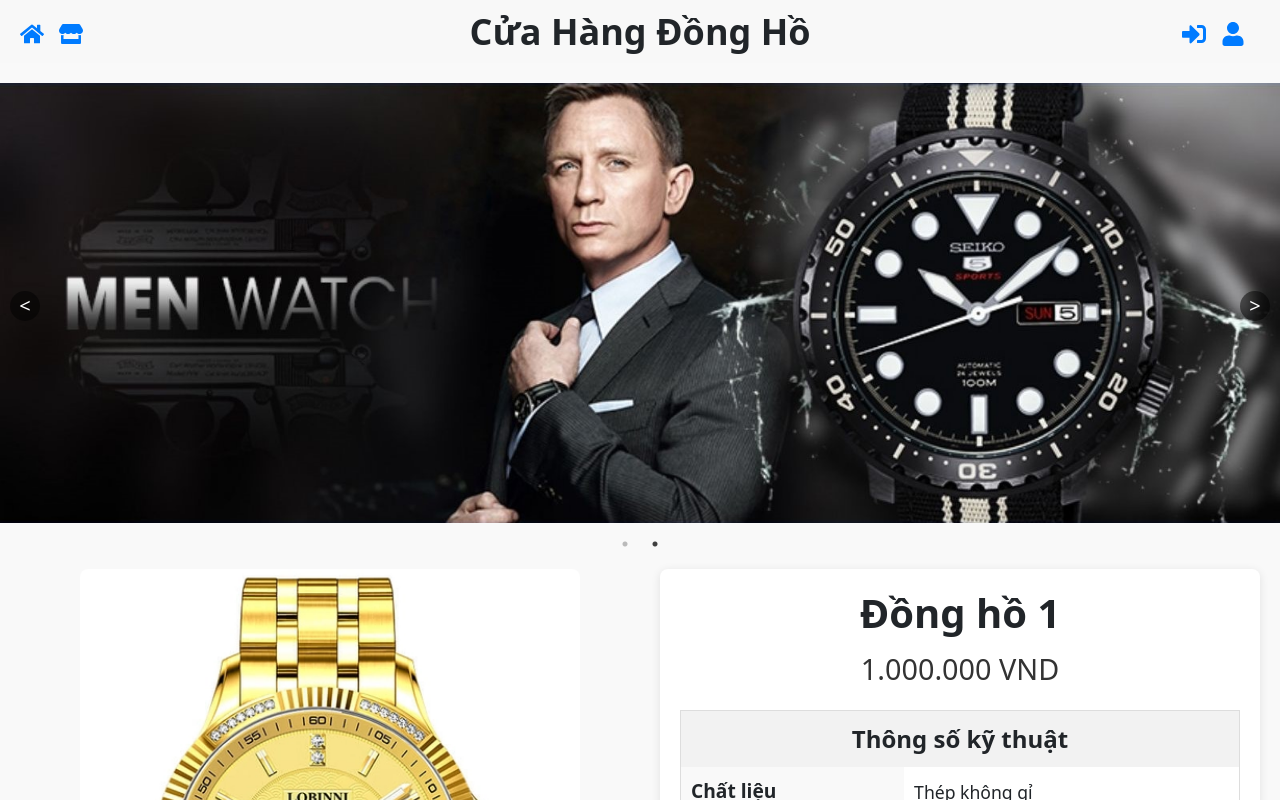
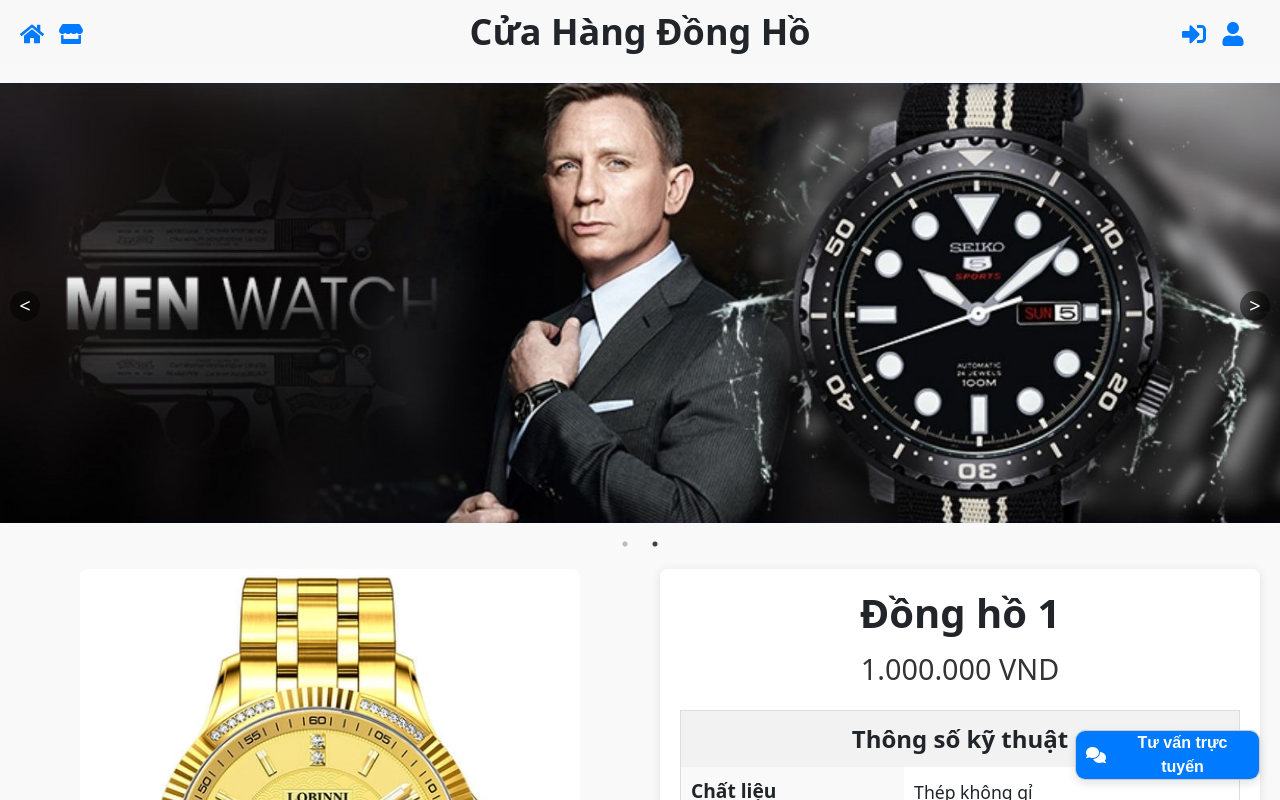
Before and after one commit to DaiPhungH/PGFE2, a React (Create React App) app: page /detail/1 in a window 1280 px wide. Shown: the top 800 px of the page. Built offline with nearby package versions, Linux system fonts and the light colour scheme.

Commit message:
<UpdateLiveChat>

```diff
--- a/package.json
+++ b/package.json
@@ -3,6 +3,7 @@
   "version": "0.1.0",
   "private": true,
   "dependencies": {
+    "@fortawesome/fontawesome-free": "^6.6.0",
     "@testing-library/jest-dom": "^5.17.0",
     "@testing-library/react": "^13.4.0",
     "@testing-library/user-event": "^13.5.0",
--- a/src/components/Body/Body.js
+++ b/src/components/Body/Body.js
@@ -1,6 +1,7 @@
 import React, { useState } from 'react';
 import { useNavigate } from 'react-router-dom';
 import ProductData from '../ProductCard/ProductCard';
+import LiveChatComponent from '../LiveChat/LiveChat';
 
 const ProductList = () => {
   const [hoveredImage, setHoveredImage] = useState(null);
@@ -58,21 +59,25 @@
           </div>
         ))}
       </div>
+
+
+      <LiveChatComponent />
+
     </div>
   );
 };
+
 const styles = {
   title: {
     textAlign: 'center',
-    fontSize: '2.5rem', // Kích thước chữ lớn hơn
+    fontSize: '2.5rem',
     fontWeight: 'bold',
-    color: '#4A90E2', // Màu sắc hiện đại
+    color: '#4A90E2',
     textTransform: 'uppercase',
-    letterSpacing: '2px', // Khoảng cách giữa các chữ
-    margin: '20px 0', // Khoảng cách phía trên và dưới
-    textShadow: '1px 1px 2px rgba(0, 0, 0, 0.2)', // Hiệu ứng bóng cho chữ
+    letterSpacing: '2px',
+    margin: '20px 0',
+    textShadow: '1px 1px 2px rgba(0, 0, 0, 0.2)',
   },
 };
 
-
 export default ProductList;
--- a/src/components/Cart/Cart.js
+++ b/src/components/Cart/Cart.js
@@ -3,6 +3,8 @@
 import HeaderComponent from '../Header/Header';
 import Footer from '../Footer/Footer';
 import ProductData from '../ProductCard/ProductCard';
+import LiveChatComponent from '../LiveChat/LiveChat';
+
 
 const CartPage = () => {
   const [cart, setCart] = useState([]);
@@ -87,6 +89,8 @@
           </div>
         )}
       </div>
+      <LiveChatComponent />
+
       <Footer />
     </div>
   );
--- /dev/null
+++ b/src/components/LiveChat/LiveChat.js
@@ -0,0 +1,187 @@
+import React, { useState } from 'react';
+import '@fortawesome/fontawesome-free/css/all.min.css';
+
+const LiveChatComponent = () => {
+  const [messages, setMessages] = useState([]);
+  const [inputMessage, setInputMessage] = useState("");
+  const [isChatOpen, setIsChatOpen] = useState(false);
+  const [username, setUsername] = useState("Người dùng"); // Tên người dùng
+
+  // Danh sách câu trả lời tự động
+  const autoResponses = [
+    "Xin chào! Chúng tôi có thể giúp gì cho bạn?",
+    "Cảm ơn bạn đã liên hệ! Chúng tôi sẽ trả lời sớm nhất.",
+  ];
+
+  const handleSendMessage = () => {
+    if (inputMessage.trim() !== "") {
+      // Thêm tin nhắn của người dùng vào
+      setMessages([...messages, { sender: username, text: inputMessage }]);
+
+      // Reset ô nhập liệu
+      setInputMessage("");
+
+      // Gọi hàm phản hồi tự động sau 1.5 giây
+      setTimeout(() => {
+        const randomResponse = autoResponses[Math.floor(Math.random() * autoResponses.length)];
+        setMessages(prevMessages => [...prevMessages, { sender: "Support", text: randomResponse }]);
+      }, 1500);
+    }
+  };
+
+  const toggleChat = () => {
+    setIsChatOpen(!isChatOpen);
+  };
+
+  // Hàm để tắt chat và reset lại tin nhắn
+  const handleCloseChat = () => {
+    setIsChatOpen(false);   // Đóng cửa sổ chat
+    setMessages([]);        // Xóa tất cả tin nhắn
+    setInputMessage("");    // Xóa input hiện tại
+  };
+
+  return (
+    <div style={styles.liveChat}>
+      <div style={{ ...styles.chatBox, ...(isChatOpen ? styles.chatBoxOpen : styles.chatBoxClosed) }}>
+        <div style={styles.chatHeader} onClick={toggleChat}>
+          <i className="fas fa-comments" style={styles.icon}></i>
+          {isChatOpen ? (
+            <>
+              <span>Tư vấn trực tuyến (Đang hoạt động)</span>
+              <button style={styles.closeButton} onClick={handleCloseChat}>
+                <i className="fas fa-times"></i>
+              </button>
+            </>
+          ) : (
+            <span>Tư vấn trực tuyến</span>
+          )}
+        </div>
+        {isChatOpen && (
+          <div style={styles.chatBody}>
+            <div style={styles.chatMessages}>
+              {messages.map((msg, index) => (
+                <div
+                  key={index}
+                  style={{
+                    ...styles.chatMessage,
+                    ...(msg.sender === username ? styles.userMessage : styles.supportMessage)
+                  }}
+                >
+                  <strong>{msg.sender}:</strong> {msg.text}
+                </div>
+              ))}
+            </div>
+            <div style={styles.chatInput}>
+              <input
+                type="text"
+                value={inputMessage}
+                onChange={(e) => setInputMessage(e.target.value)}
+                placeholder="Nhập tin nhắn..."
+                style={styles.input}
+              />
+              <button onClick={handleSendMessage} style={styles.sendButton}>
+                <i className="fas fa-paper-plane"></i> {/* Icon gửi */}
+              </button>
+            </div>
+          </div>
+        )}
+      </div>
+    </div>
+  );
+};
+
+const styles = {
+  liveChat: {
+    position: 'fixed',
+    bottom: '20px',
+    right: '20px',
+    fontFamily: 'Arial, sans-serif',
+    zIndex: 1000,
+  },
+  chatBox: {
+    border: '1px solid #ccc',
+    borderRadius: '10px',
+    overflow: 'hidden',
+    backgroundColor: '#f9f9f9',
+    boxShadow: '0 4px 8px rgba(0, 0, 0, 0.1)',
+    transition: 'width 0.3s ease, height 0.3s ease',
+    display: 'flex',
+    flexDirection: 'column',
+  },
+  chatBoxClosed: {
+    width: '185px',
+    height: '50px',
+    display: 'flex',
+    justifyContent: 'center',
+    alignItems: 'center',
+    cursor: 'pointer',
+  },
+  chatBoxOpen: {
+    width: '300px',
+    height: '400px',
+  },
+  chatHeader: {
+    backgroundColor: '#007bff',
+    color: 'white',
+    padding: '10px',
+    cursor: 'pointer',
+    textAlign: 'center',
+    fontWeight: 'bold',
+    display: 'flex',
+    justifyContent: 'space-between',
+    alignItems: 'center',
+  },
+  icon: {
+    marginRight: '10px',
+  },
+  closeButton: {
+    background: 'none',
+    border: 'none',
+    color: 'white',
+    fontSize: '18px',
+    cursor: 'pointer',
+  },
+  chatBody: {
+    display: 'flex',
+    flexDirection: 'column',
+    padding: '10px',
+    maxHeight: 'calc(100% - 50px)', // Để phần body không tràn quá khung
+    flexGrow: 1, // Để body chiếm không gian còn lại
+  },
+  chatMessages: {
+    flexGrow: 1,
+    overflowY: 'auto',
+    marginBottom: '10px', // Giữ khoảng cách với input
+  },
+  chatMessage: {
+    marginBottom: '10px',
+  },
+  userMessage: {
+    textAlign: 'right',
+    color: 'blue',
+  },
+  supportMessage: {
+    textAlign: 'left',
+    color: 'green',
+  },
+  chatInput: {
+    display: 'flex',
+    gap: '10px',
+  },
+  input: {
+    flexGrow: 1,
+    padding: '5px',
+    border: '1px solid #ccc',
+    borderRadius: '5px',
+  },
+  sendButton: {
+    padding: '5px 10px',
+    border: 'none',
+    backgroundColor: '#007bff',
+    color: 'white',
+    borderRadius: '5px',
+    cursor: 'pointer',
+  },
+};
+
+export default LiveChatComponent;
--- a/src/components/ShopPage/ShopPage.js
+++ b/src/components/ShopPage/ShopPage.js
@@ -3,6 +3,8 @@
 import HeaderComponent from '../Header/Header';
 import Footer from '../Footer/Footer';
 import ProductData from '../ProductCard/ProductCard';
+import LiveChatComponent from '../LiveChat/LiveChat';
+
 
 const ShopPage = () => {
   const [hoveredImage, setHoveredImage] = useState(null);
@@ -113,6 +115,8 @@
           ))}
         </div>
       </div>
+      <LiveChatComponent />
+
       <Footer />
     </div>
   );
```
Also changed, not shown: 1 other file (tests, documents, lock files or other folders).
